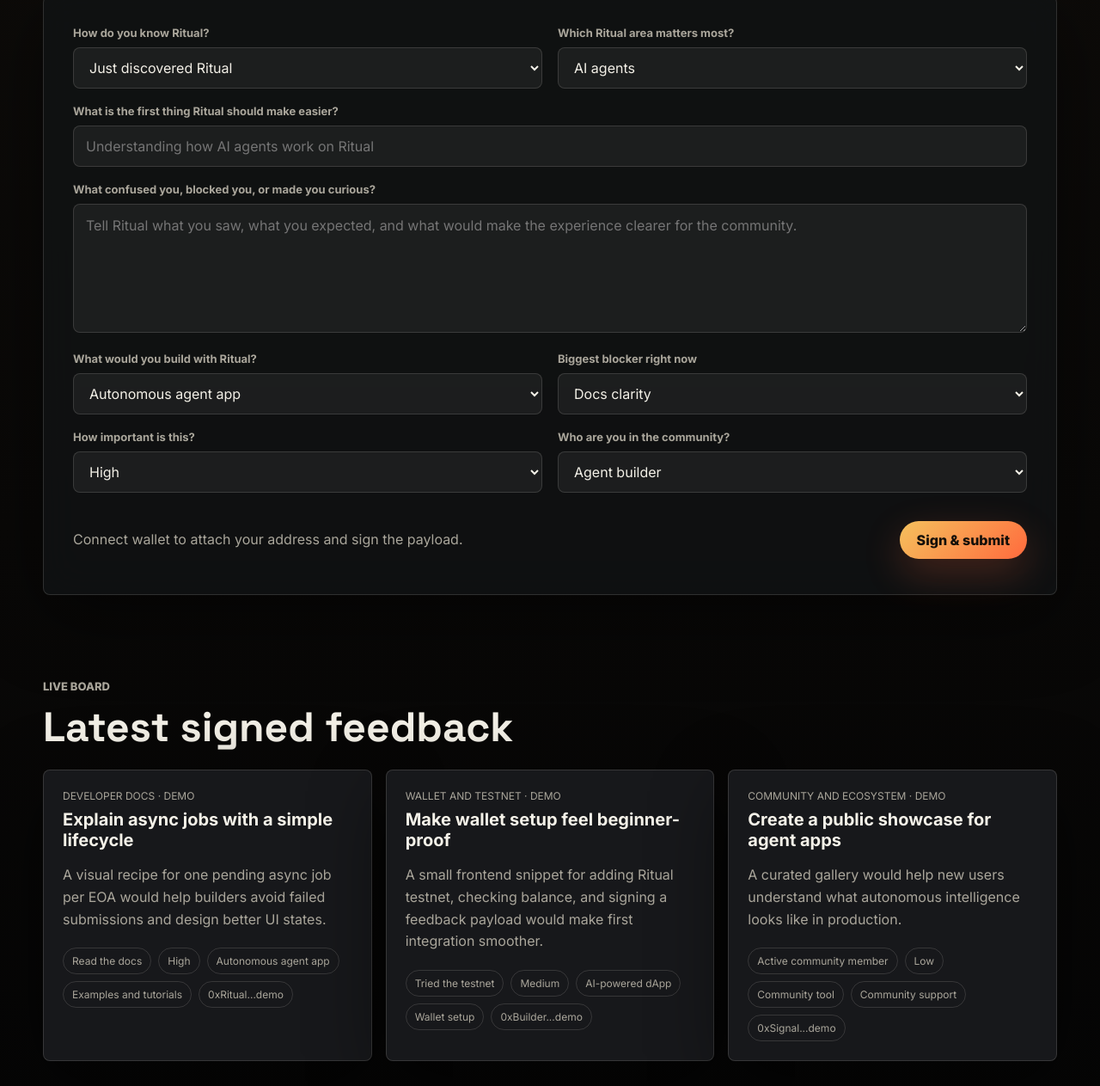
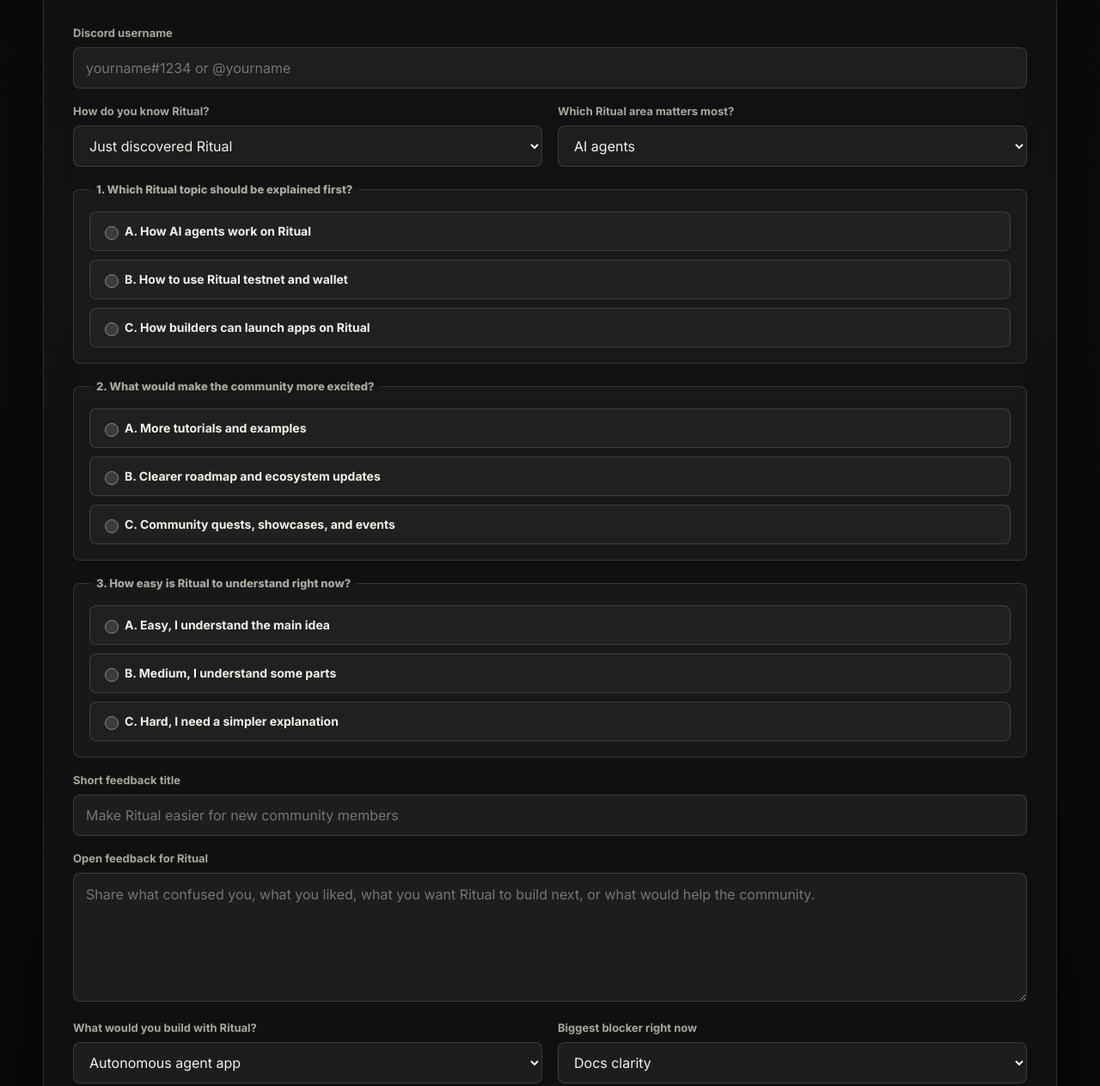
Before and after one commit to kamaledeng/ritual-feedback, a website: page index.html in a window 1280 px wide. Shown: the part 1464-2727 px from the top of the page at 86% size. Drawn offline with Linux system fonts and the light colour scheme.

Commit message:
Add Discord and multiple choice feedback

```diff
--- a/app.js
+++ b/app.js
@@ -12,36 +12,48 @@
 
 const sampleFeedback = [
   {
+    discordName: "@ritual_builder",
     stage: "Read the docs",
     category: "Developer docs",
     urgency: "High",
     builderType: "Agent builder",
     useCase: "Autonomous agent app",
     blocker: "Examples and tutorials",
-    title: "Explain async jobs with a simple lifecycle",
+    priorityTopic: "A. How AI agents work on Ritual",
+    communityNeed: "A. More tutorials and examples",
+    clarityScore: "B. Medium, I understand some parts",
+    title: "Explain agents with a simple community guide",
     message: "A visual recipe for one pending async job per EOA would help builders avoid failed submissions and design better UI states.",
     address: "0xRitual...demo",
     createdAt: "Demo"
   },
   {
+    discordName: "@testnet_founder",
     stage: "Tried the testnet",
     category: "Wallet and testnet",
     urgency: "Medium",
     builderType: "dApp founder",
     useCase: "AI-powered dApp",
     blocker: "Wallet setup",
+    priorityTopic: "B. How to use Ritual testnet and wallet",
+    communityNeed: "B. Clearer roadmap and ecosystem updates",
+    clarityScore: "B. Medium, I understand some parts",
     title: "Make wallet setup feel beginner-proof",
     message: "A small frontend snippet for adding Ritual testnet, checking balance, and signing a feedback payload would make first integration smoother.",
     address: "0xBuilder...demo",
     createdAt: "Demo"
   },
   {
+    discordName: "@ritual_signal",
     stage: "Active community member",
     category: "Community and ecosystem",
     urgency: "Low",
     builderType: "Community",
     useCase: "Community tool",
     blocker: "Community support",
+    priorityTopic: "C. How builders can launch apps on Ritual",
+    communityNeed: "C. Community quests, showcases, and events",
+    clarityScore: "A. Easy, I understand the main idea",
     title: "Create a public showcase for agent apps",
     message: "A curated gallery would help new users understand what autonomous intelligence looks like in production.",
     address: "0xSignal...demo",
@@ -136,18 +148,24 @@
   localStorage.setItem("ritual-feedback", JSON.stringify([item, ...stored].slice(0, 12)));
 }
 
+function getSelectedRadio(name) {
+  return document.querySelector(`input[name="${name}"]:checked`)?.value || "";
+}
+
 function renderFeedback() {
   const feedback = loadFeedback();
   elements.feedbackBoard.innerHTML = feedback.map((item) => `
     <article>
-      <small>${item.category} · ${item.createdAt}</small>
+      <small>${escapeHtml(item.discordName || "Unknown Discord")} · ${item.createdAt}</small>
       <h3>${escapeHtml(item.title)}</h3>
       <p>${escapeHtml(item.message)}</p>
       <div class="tag-row">
+        <span>${item.priorityTopic || item.category}</span>
+        <span>${item.communityNeed || item.blocker}</span>
+        <span>${item.clarityScore || "No score"}</span>
         <span>${item.stage || "Community signal"}</span>
         <span>${item.urgency}</span>
         <span>${item.useCase || item.builderType}</span>
-        <span>${item.blocker || item.category}</span>
         <span>${item.address}</span>
       </div>
     </article>
@@ -173,12 +191,16 @@
   if (!walletAddress) return;
 
   const payload = {
+    discordName: document.querySelector("#discordName").value.trim(),
     stage: document.querySelector("#stage").value,
     category: document.querySelector("#category").value,
     urgency: document.querySelector("#urgency").value,
     builderType: document.querySelector("#builderType").value,
     useCase: document.querySelector("#useCase").value,
     blocker: document.querySelector("#blocker").value,
+    priorityTopic: getSelectedRadio("priorityTopic"),
+    communityNeed: getSelectedRadio("communityNeed"),
+    clarityScore: getSelectedRadio("clarityScore"),
     title: document.querySelector("#title").value.trim(),
     message: document.querySelector("#message").value.trim(),
     address: shortAddress(walletAddress),
@@ -188,11 +210,15 @@
   const signatureMessage = [
     "Ritual Feedback",
     `Address: ${walletAddress}`,
+    `Discord: ${payload.discordName}`,
     `Stage: ${payload.stage}`,
     `Category: ${payload.category}`,
     `Urgency: ${payload.urgency}`,
     `Use case: ${payload.useCase}`,
     `Blocker: ${payload.blocker}`,
+    `Priority topic: ${payload.priorityTopic}`,
+    `Community need: ${payload.communityNeed}`,
+    `Clarity score: ${payload.clarityScore}`,
     `Community role: ${payload.builderType}`,
     `Title: ${payload.title}`,
     `Message: ${payload.message}`
--- a/index.html
+++ b/index.html
@@ -105,6 +105,11 @@
         </div>
 
         <form class="feedback-form" id="feedbackForm">
+          <label>
+            <span>Discord username</span>
+            <input id="discordName" type="text" maxlength="40" placeholder="yourname#1234 or @yourname" required />
+          </label>
+
           <div class="form-row">
             <label>
               <span>How do you know Ritual?</span>
@@ -128,18 +133,66 @@
             </label>
           </div>
 
+          <fieldset class="choice-group">
+            <legend>1. Which Ritual topic should be explained first?</legend>
+            <label>
+              <input type="radio" name="priorityTopic" value="A. How AI agents work on Ritual" required />
+              <span>A. How AI agents work on Ritual</span>
+            </label>
+            <label>
+              <input type="radio" name="priorityTopic" value="B. How to use Ritual testnet and wallet" />
+              <span>B. How to use Ritual testnet and wallet</span>
+            </label>
+            <label>
+              <input type="radio" name="priorityTopic" value="C. How builders can launch apps on Ritual" />
+              <span>C. How builders can launch apps on Ritual</span>
+            </label>
+          </fieldset>
+
+          <fieldset class="choice-group">
+            <legend>2. What would make the community more excited?</legend>
+            <label>
+              <input type="radio" name="communityNeed" value="A. More tutorials and examples" required />
+              <span>A. More tutorials and examples</span>
+            </label>
+            <label>
+              <input type="radio" name="communityNeed" value="B. Clearer roadmap and ecosystem updates" />
+              <span>B. Clearer roadmap and ecosystem updates</span>
+            </label>
+            <label>
+              <input type="radio" name="communityNeed" value="C. Community quests, showcases, and events" />
+              <span>C. Community quests, showcases, and events</span>
+            </label>
+          </fieldset>
+
+          <fieldset class="choice-group">
+            <legend>3. How easy is Ritual to understand right now?</legend>
+            <label>
+              <input type="radio" name="clarityScore" value="A. Easy, I understand the main idea" required />
+              <span>A. Easy, I understand the main idea</span>
+            </label>
+            <label>
+              <input type="radio" name="clarityScore" value="B. Medium, I understand some parts" />
+              <span>B. Medium, I understand some parts</span>
+            </label>
+            <label>
+              <input type="radio" name="clarityScore" value="C. Hard, I need a simpler explanation" />
+              <span>C. Hard, I need a simpler explanation</span>
+            </label>
+          </fieldset>
+
           <label>
-            <span>What is the first thing Ritual should make easier?</span>
-            <input id="title" type="text" maxlength="90" placeholder="Understanding how AI agents work on Ritual" required />
+            <span>Short feedback title</span>
+            <input id="title" type="text" maxlength="90" placeholder="Make Ritual easier for new community members" required />
           </label>
 
           <label>
-            <span>What confused you, blocked you, or made you curious?</span>
+            <span>Open feedback for Ritual</span>
             <textarea
               id="message"
               rows="6"
               maxlength="900"
-              placeholder="Tell Ritual what you saw, what you expected, and what would make the experience clearer for the community."
+              placeholder="Share what confused you, what you liked, what you want Ritual to build next, or what would help the community."
               required
             ></textarea>
           </label>
--- a/styles.css
+++ b/styles.css
@@ -448,6 +448,54 @@
   box-shadow: 0 0 0 4px rgba(245, 193, 93, 0.1);
 }
 
+.choice-group {
+  display: grid;
+  gap: 10px;
+  margin: 0;
+  padding: 18px;
+  border: 1px solid var(--line);
+  border-radius: 8px;
+  background: rgba(255, 255, 255, 0.035);
+}
+
+.choice-group legend {
+  padding: 0 8px;
+  color: var(--muted);
+  font-size: 13px;
+  font-weight: 800;
+}
+
+.choice-group label {
+  display: grid;
+  grid-template-columns: 18px 1fr;
+  align-items: center;
+  gap: 10px;
+  min-height: 46px;
+  padding: 10px 12px;
+  border: 1px solid var(--line);
+  border-radius: 8px;
+  background: rgba(255, 255, 255, 0.035);
+  cursor: pointer;
+}
+
+.choice-group label:has(input:checked) {
+  border-color: rgba(245, 193, 93, 0.78);
+  background: rgba(245, 193, 93, 0.1);
+}
+
+.choice-group input {
+  width: 16px;
+  height: 16px;
+  accent-color: var(--gold);
+}
+
+.choice-group span {
+  margin: 0;
+  color: var(--text);
+  font-size: 14px;
+  line-height: 1.35;
+}
+
 .form-footer {
   justify-content: space-between;
   padding-top: 8px;
```
